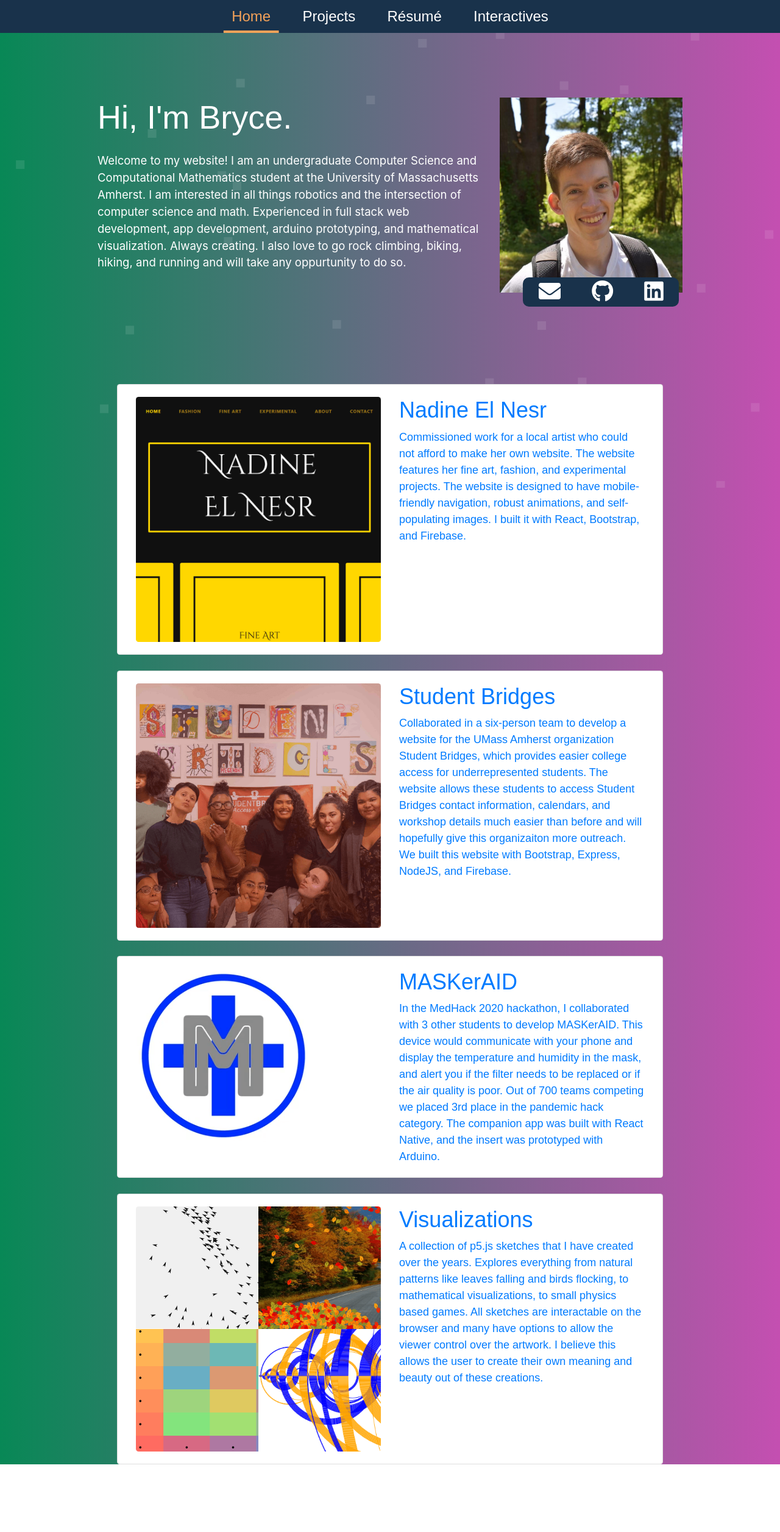
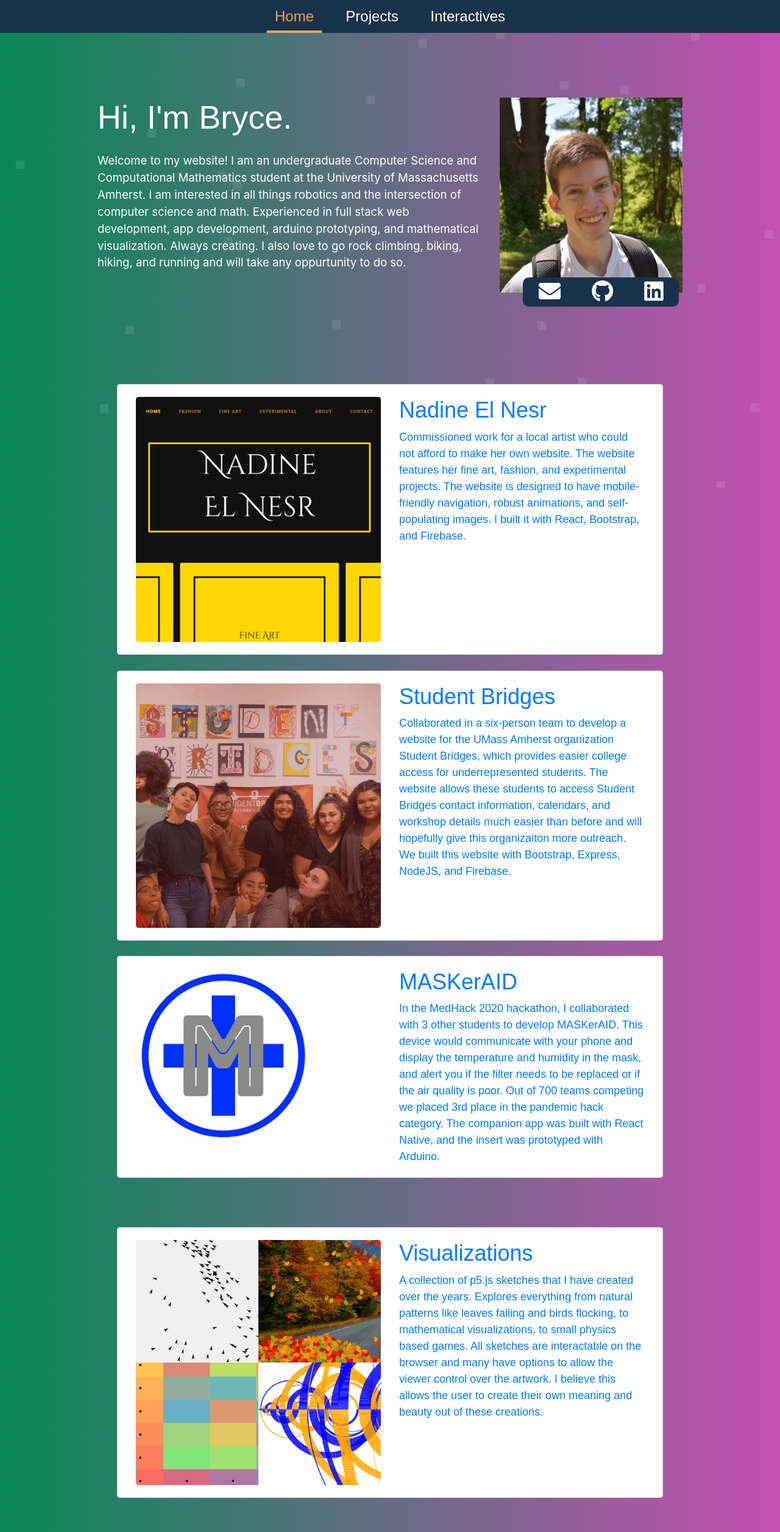
Before and after one commit to bryceparkman/personal-website, a Next.js app: page / in a window 1280 px wide. Shown: the whole page at 61% size. Before the commit the page ends 2427 px from the top, so only its background shows below. Built offline with nearby package versions, Linux system fonts and the light colour scheme; a web font is replaced by a local one.

Commit message:
Update interactive highlighting

```diff
--- a/components/navigation.js
+++ b/components/navigation.js
@@ -29,12 +29,12 @@ export default function Navigation() {
                             &nbsp;&nbsp;Projects&nbsp;&nbsp;
                          </div>
                     </Link>
-                    <Link to="resumeAnchor" spy={true} smooth={true} offset={-20} duration={500} activeClass={styles.navbarActive} className={styles.navbarElement}>
+                    {/* <Link to="resumeAnchor" spy={true} smooth={true} offset={-navHeight} duration={500} activeClass={styles.navbarActive} className={styles.navbarElement}>
                         <div>
                             &nbsp;&nbsp;Résumé&nbsp;&nbsp;
                         </div>
-                    </Link>
-                    <Link to="funAnchor" spy={true} smooth={true} offset={-20} duration={500} activeClass={styles.navbarActive} className={styles.navbarElement}>
+                    </Link> */}
+                    <Link to="funAnchor" spy={true} smooth={true} offset={-navHeight} duration={500} activeClass={styles.navbarActive} className={styles.navbarElement}>
                         <div>
                             &nbsp;&nbsp;Interactives&nbsp;&nbsp;
                         </div>
--- a/pages/index.js
+++ b/pages/index.js
@@ -98,10 +98,10 @@ export default function Home() {
           <h1 className={styles.portfolioHeader}>Projects</h1>
           <ProjectOverview />
         </div>
-        <div id='resumeAnchor'>
+        {/* <div id='resumeAnchor'>
 
-        </div>
-        <div id='funAnchor'>
+        </div> */}
+        <div id='funAnchor' style={{paddingTop: 30}}>
           <Card className={utilStyles.projectCard}>
             <Link href='/projects/visualizations'>
               <Container>
@@ -125,6 +125,7 @@ export default function Home() {
             </div>
           </Card>
         </div>
+        <div style={{height:30}}></div>
       </div>
     </Layout>
   )
```
